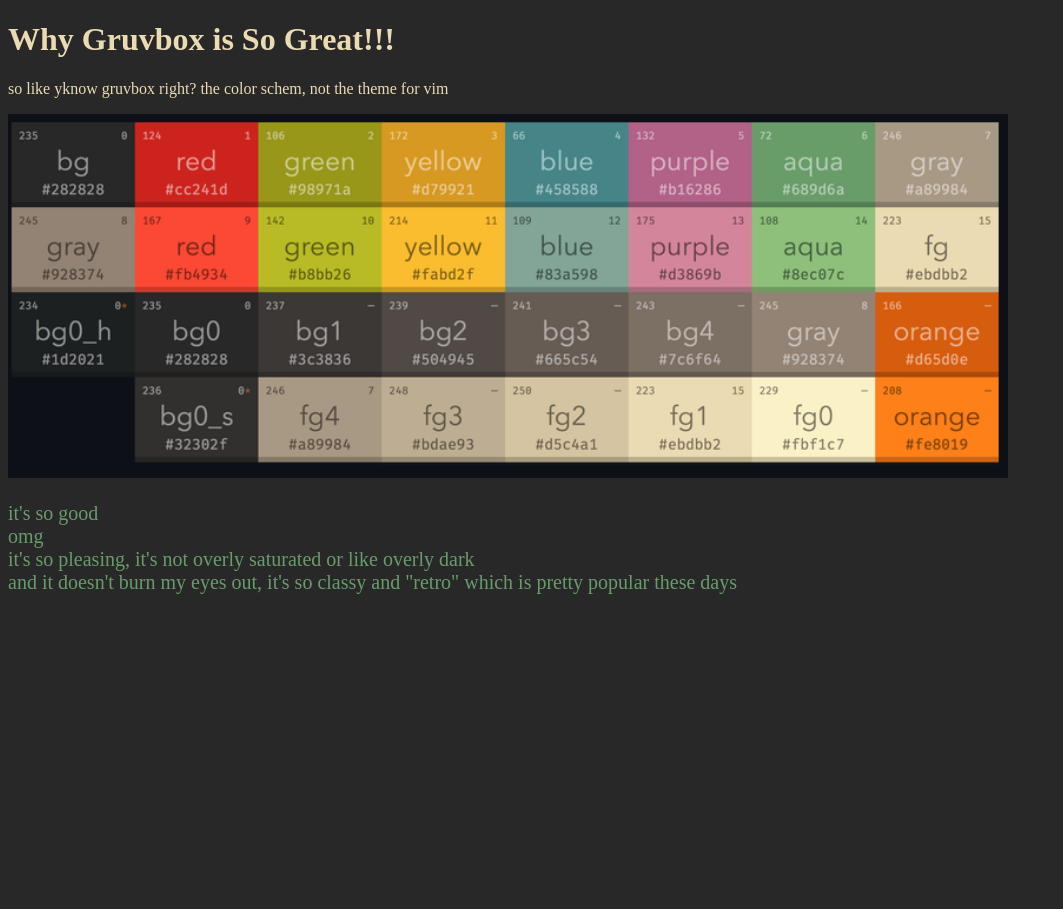
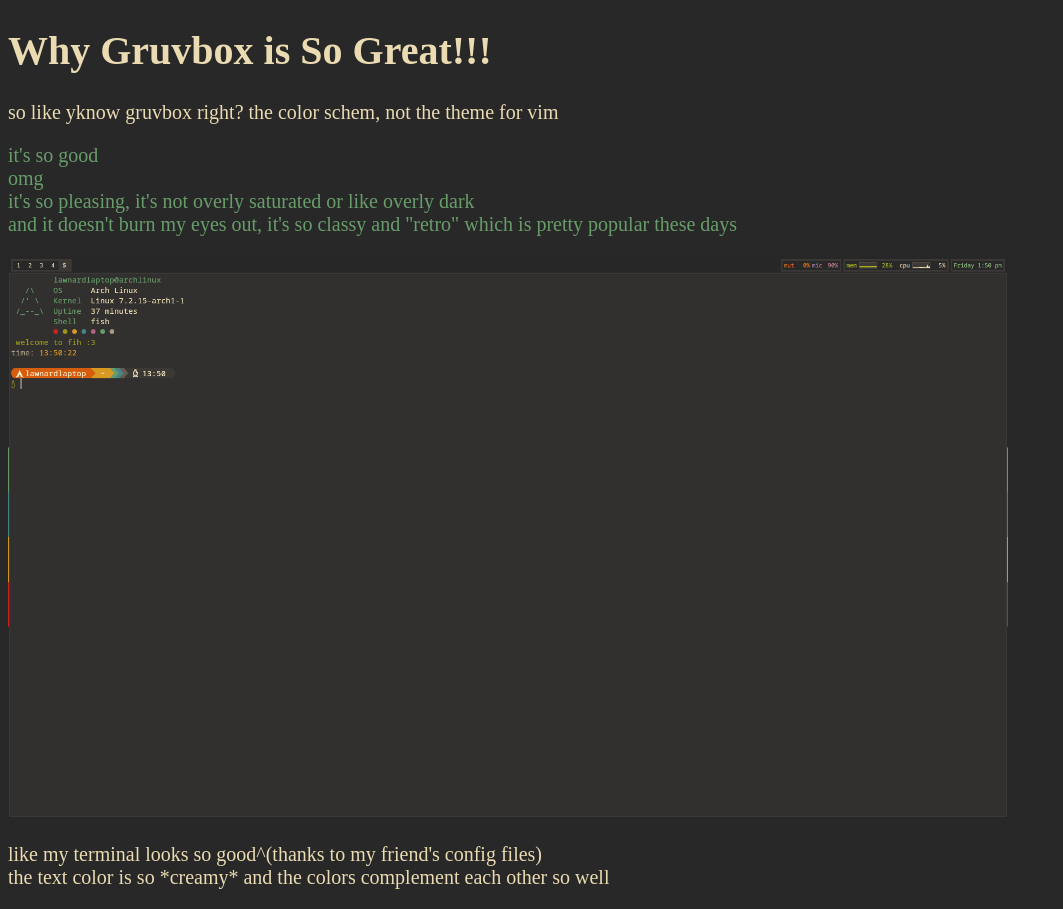
Before and after one commit to LawrnardKerman/BobaDropsThingyIdk, a plain HTML site: page index.html in a window 1280 px wide. Shown: the whole page, without its empty margins (0-1063 px from the left). Before the commit the page ends 800 px from the top, so only its background shows below. Drawn offline with Linux system fonts and the light colour scheme.

Commit message:
more image

```diff
--- a/index.html
+++ b/index.html
@@ -10,7 +10,6 @@
             the color schem, not the theme for vim
 
         </p>
-        <img src="https://raw.githubusercontent.com/LawrnardKerman/BobaDropsThingyIdk/refs/heads/main/images/Pasted%20image.png">
         <!-- h for ehader p for paragroh -->
         <p class="holyCoolText">it's so good<br>
             omg <br>
@@ -18,5 +17,10 @@
             and it doesn't burn my eyes out, it's so classy and "retro" which is pretty popular these days<br>
 
         </p>
+        <img src ="https://raw.githubusercontent.com/LawrnardKerman/BobaDropsThingyIdk/refs/heads/main/images/Pasted%20image%20(2).png">
+        <p>
+            like my terminal looks so good^(thanks to my friend's config files)<br>
+            the text color is so *creamy* and the colors complement each other so well
+        </p>
     </body>
 </html>
--- a/style.css
+++ b/style.css
@@ -1,6 +1,8 @@
 body{
     text-align: left;
     font-family: 'Times New Roman';
+
+    font-size: 20px;
     background-color: #282828;
     color: #ebdbb2;
 
@@ -15,5 +17,4 @@ img{
 
 .holyCoolText {
     color: #689d6a;
-    font-size: 20px;
 }
```
Also changed, not shown: images/Pasted image (3).png (added), images/Picsart_26-09-24_22-24-27-869.png (deleted).
